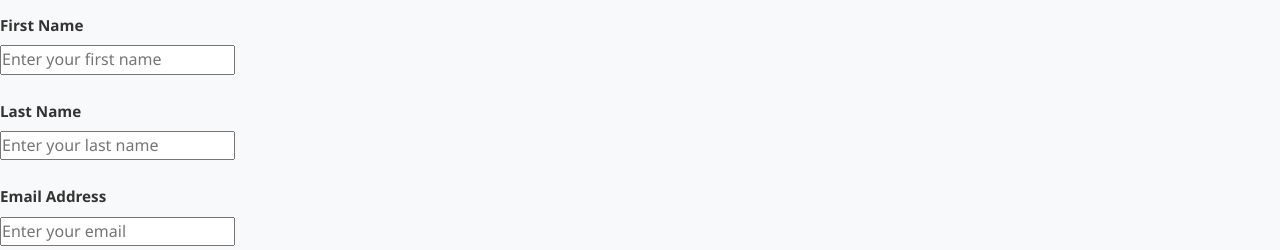
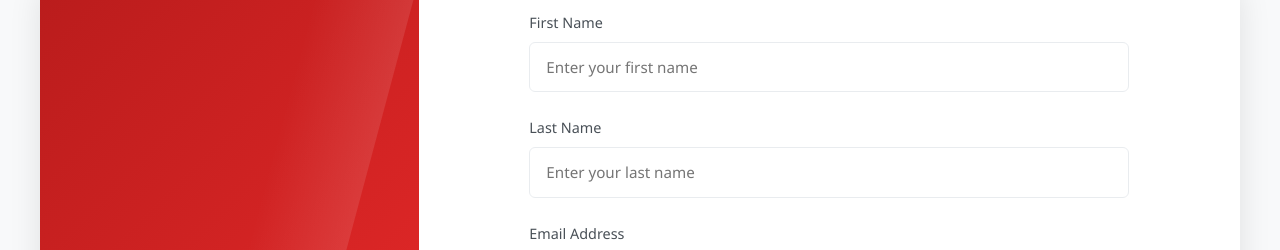
Before and after one commit to itani60/2nd, a plain HTML site: page register.html in a window 1280 px wide. Shown: the part 245-495 px from the top of the page. Drawn offline with nearby package versions, Linux system fonts and the light colour scheme.

Commit message:
Update register.html

```diff
--- a/register.html
+++ b/register.html
@@ -19,8 +19,8 @@
     <link rel="stylesheet" href="assets/css/styles.css">
     <link rel="stylesheet" href="assets/css/modals.css">
     <link rel="stylesheet" href="assets/css/sidebar.css">
-    <link rel="stylesheet" href="assets/css/register.css">
-    <link rel="stylesheet" href="assets/css/register.css">
+    <link rel="stylesheet" href="assets/css/register2.css">
+
 
     <!-- Header Navigation Font -->
     <style>
```
